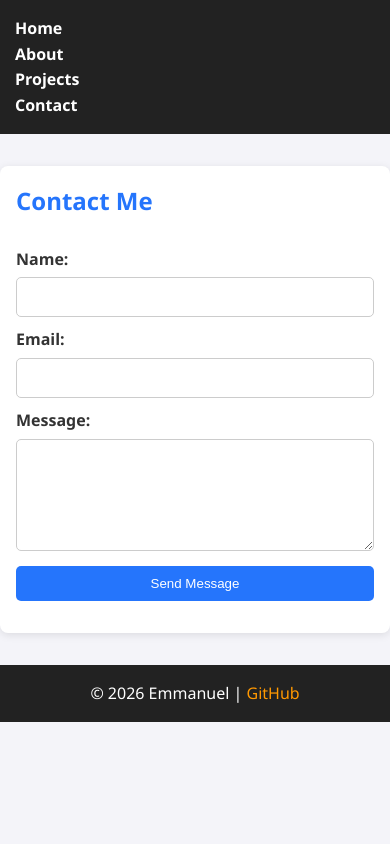
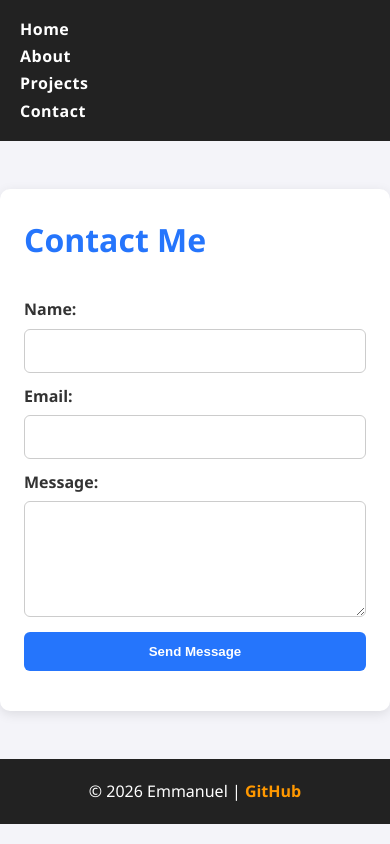
Before and after one commit to Emmanuel-0826/Portfolio, a plain HTML site: page contact.html in a window 390 px wide. Drawn offline with Linux system fonts and the light colour scheme.

Commit message:
modified:   index.html 	modified:   projects.html 	modified:   style.css

```diff
--- a/style.css
+++ b/style.css
@@ -8,7 +8,7 @@
 /* Body Styling */
 body {
   font-family: 'Segoe UI', Arial, sans-serif;
-  line-height: 1.6;
+  line-height: 1.7;
   background-color: #f4f4f9;
   color: #333;
 }
@@ -17,6 +17,9 @@ body {
 header {
   background: #222;
   padding: 1rem 0;
+  position: sticky;
+  top: 0;
+  z-index: 1000;
 }
 
 .nav-links {
@@ -26,24 +29,26 @@ header {
 }
 
 .nav-links li {
-  margin: 0 15px;
+  margin: 0 20px;
 }
 
 .nav-links a {
   color: #fff;
   text-decoration: none;
-  font-weight: bold;
-  transition: color 0.3s ease;
+  font-weight: 600;
+  letter-spacing: 0.5px;
+  transition: color 0.3s ease, transform 0.2s ease;
 }
 
 .nav-links a:hover,
 .nav-links a.active {
   color: #ff9800;
+  transform: translateY(-2px);
 }
 
 /* Hero Section */
 .hero {
-  padding: 4rem 2rem;
+  padding: 6rem 2rem;
   background: linear-gradient(to right, #6a11cb, #2575fc);
   color: white;
 }
@@ -53,76 +58,94 @@ header {
   flex-wrap: wrap;
   justify-content: center;
   align-items: center;
-  gap: 2rem;
+  gap: 3rem;
   text-align: center;
 }
 
 .hero-text {
-  max-width: 500px;
+  max-width: 600px;
 }
 
 .hero h1 {
-  font-size: 2.8rem;
+  font-size: 3rem;
   margin-bottom: 1rem;
+  font-weight: 700;
 }
 
 .hero p {
-  font-size: 1.2rem;
+  font-size: 1.3rem;
   margin-bottom: 2rem;
+  opacity: 0.9;
 }
 
 .btn {
   background: #ff9800;
   color: white;
-  padding: 10px 20px;
+  padding: 12px 25px;
   text-decoration: none;
-  border-radius: 5px;
-  transition: background 0.3s ease;
+  border-radius: 6px;
+  font-weight: 600;
+  transition: background 0.3s ease, transform 0.2s ease;
 }
 
 .btn:hover {
   background: #e68900;
+  transform: scale(1.05);
 }
 
 /* Profile Image */
 .profile-img {
-  width: 220px;
+  width: 240px;
   height: auto;
-  border-radius: 10px;
-  box-shadow: 0 4px 10px rgba(0,0,0,0.2);
+  border-radius: 12px;
+  box-shadow: 0 6px 15px rgba(0,0,0,0.25);
+  transition: transform 0.3s ease;
+}
+
+.profile-img:hover {
+  transform: scale(1.05);
 }
 
 /* Content Sections */
 .content {
-  max-width: 900px;
-  margin: 2rem auto;
-  padding: 2rem;
+  max-width: 1000px;
+  margin: 3rem auto;
+  padding: 2.5rem;
   background: white;
-  border-radius: 8px;
-  box-shadow: 0 2px 8px rgba(0,0,0,0.1);
+  border-radius: 10px;
+  box-shadow: 0 3px 12px rgba(0,0,0,0.1);
 }
 
 .content h1 {
-  margin-bottom: 1rem;
+  margin-bottom: 1.2rem;
   color: #2575fc;
+  font-size: 2rem;
+  font-weight: 700;
 }
 
 .content p {
   margin-bottom: 1rem;
+  font-size: 1.05rem;
 }
 
 /* Projects */
 .project {
   margin-bottom: 2rem;
-  padding: 1rem;
-  border-left: 4px solid #2575fc;
+  padding: 1.5rem;
+  border-left: 5px solid #2575fc;
   background: #f9f9ff;
-  border-radius: 5px;
+  border-radius: 6px;
+  transition: transform 0.2s ease;
+}
+
+.project:hover {
+  transform: translateY(-3px);
 }
 
 .project h2 {
   margin-bottom: 0.5rem;
   color: #6a11cb;
+  font-size: 1.5rem;
 }
 
 .project a {
@@ -148,10 +171,11 @@ header {
 
 .contact-form input,
 .contact-form textarea {
-  padding: 10px;
+  padding: 12px;
   border: 1px solid #ccc;
-  border-radius: 5px;
+  border-radius: 6px;
   font-family: inherit;
+  transition: border-color 0.3s ease;
 }
 
 .contact-form input:focus,
@@ -162,31 +186,34 @@ header {
 
 .contact-form button {
   margin-top: 15px;
-  padding: 10px;
+  padding: 12px;
   background: #2575fc;
   color: white;
   border: none;
-  border-radius: 5px;
+  border-radius: 6px;
+  font-weight: 600;
   cursor: pointer;
-  transition: background 0.3s ease;
+  transition: background 0.3s ease, transform 0.2s ease;
 }
 
 .contact-form button:hover {
   background: #6a11cb;
+  transform: scale(1.03);
 }
 
 /* Footer */
 footer {
   text-align: center;
-  padding: 1rem;
+  padding: 1.2rem;
   background: #222;
   color: #fff;
-  margin-top: 2rem;
+  margin-top: 3rem;
 }
 
 footer a {
   color: #ff9800;
   text-decoration: none;
+  font-weight: 600;
 }
 
 footer a:hover {
@@ -200,7 +227,7 @@ footer a:hover {
   }
 
   .hero h1 {
-    font-size: 2rem;
+    font-size: 2.2rem;
   }
 
   .hero-container {
@@ -208,6 +235,6 @@ footer a:hover {
   }
 
   .content {
-    padding: 1rem;
+    padding: 1.5rem;
   }
 }
```
Also changed, not shown: index.html (+1 -1 lines), projects.html (+1 -1 lines).
